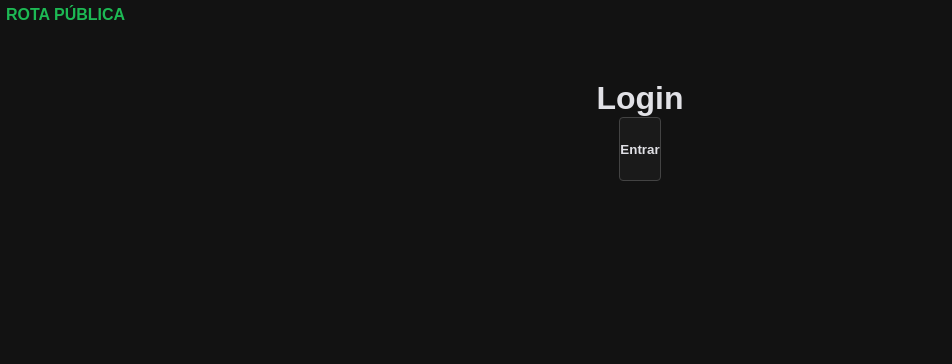
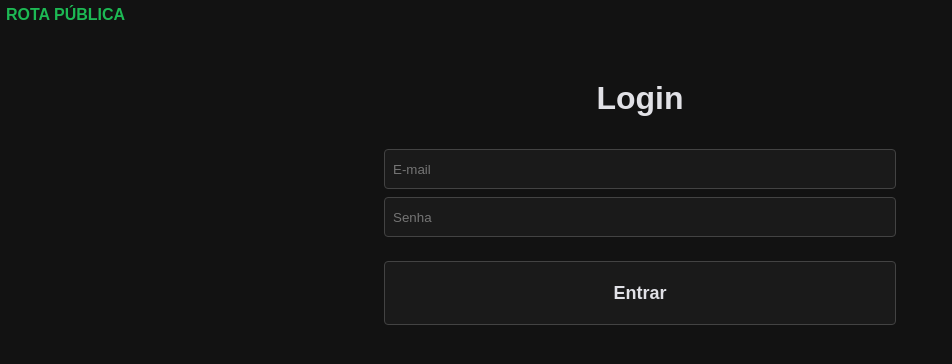
Before and after one commit to gustavorezin/react-login-rotas, a React (Vite) app: page /auth/sign-in in a window 1280 px wide. Shown: the top 364 px of the page, without its empty margins (0-952 px from the left). Built offline with nearby package versions, Linux system fonts and the light colour scheme; a web font is replaced by a local one.

Commit message:
:sparkles: feat: tela login

```diff
--- a/src/contexts/auth-contexts.tsx
+++ b/src/contexts/auth-contexts.tsx
@@ -14,19 +14,21 @@ interface AuthContextType {
 export const AuthContext = createContext({} as AuthContextType);
 
 export function AuthContextProvider({ children }: AuthContextProps) {
-  const [isAuthenticated, setIsAuthenticated] = useState(false);
+  const [isAuthenticated, setIsAuthenticated] = useState(() => {
+    const auth = localStorage.getItem("auth");
+    return auth === "true";
+  });
 
-  async function login() {
-    fakeTimerWait();
+  const login = async () => {
+    await fakeTimerWait();
     setIsAuthenticated(true);
     localStorage.setItem("auth", "true");
-  }
+  };
 
-  async function logout() {
-    fakeTimerWait();
+  const logout = async () => {
     setIsAuthenticated(false);
     localStorage.removeItem("auth");
-  }
+  };
 
   return (
     <AuthContext.Provider value={{ isAuthenticated, login, logout }}>
--- a/src/pages/auth/sign-in/index.tsx
+++ b/src/pages/auth/sign-in/index.tsx
@@ -1,5 +1,5 @@
 import { useContext } from "react";
-import { Container, LoginButton } from "./styles";
+import { Container, ContainerForm, Input, LoginButton } from "./styles";
 import { AuthContext } from "../../../contexts/auth-contexts";
 import { useNavigate } from "react-router-dom";
 
@@ -7,7 +7,8 @@ export function SignIn() {
   const { login } = useContext(AuthContext);
   const navigate = useNavigate();
 
-  async function handleLogin() {
+  async function handleLogin(event: React.FormEvent) {
+    event.preventDefault();
     await login();
     navigate("/");
   }
@@ -15,9 +16,11 @@ export function SignIn() {
   return (
     <Container>
       <h1>Login</h1>
-      <form onSubmit={handleLogin}>
+      <ContainerForm onSubmit={handleLogin}>
+        <Input type="email" id="email" placeholder="E-mail" />
+        <Input type="password" id="password" placeholder="Senha" />
         <LoginButton type="submit">Entrar</LoginButton>
-      </form>
+      </ContainerForm>
     </Container>
   );
 }
--- a/src/pages/auth/sign-in/styles.ts
+++ b/src/pages/auth/sign-in/styles.ts
@@ -13,6 +13,7 @@ export const Container = styled.div`
   flex-direction: column;
   align-items: center;
   padding: 5rem 1rem;
+  gap: 2rem;
 
   h1 {
     text-align: center;
@@ -27,9 +28,32 @@ export const Container = styled.div`
   }
 `;
 
+export const ContainerForm = styled.form`
+  width: 100%;
+
+  display: flex;
+  flex-direction: column;
+  gap: 0.5rem;
+
+  @media (min-width: ${breakpoints.small}) {
+    width: 32rem;
+  }
+`;
+
+export const Input = styled.input`
+  height: 2.5rem;
+  padding-inline: 0.5rem;
+
+  background-color: ${(props) => props.theme.colors.buttonBackground};
+  color: ${(props) => props.theme.colors.text};
+
+  border: 1px solid ${(props) => props.theme.colors.buttonBorder};
+  border-radius: 0.25rem;
+`;
+
 export const LoginButton = styled.button`
   height: 4rem;
-  width: 100%;
+  margin-top: 1rem;
 
   display: flex;
   align-items: center;
@@ -39,6 +63,7 @@ export const LoginButton = styled.button`
   background-color: ${(props) => props.theme.colors.buttonBackground};
   color: ${(props) => props.theme.colors.text};
   font-weight: 700;
+  font-size: 1.125rem;
 
   border: 1px solid ${(props) => props.theme.colors.buttonBorder};
   border-radius: 0.25rem;
```
